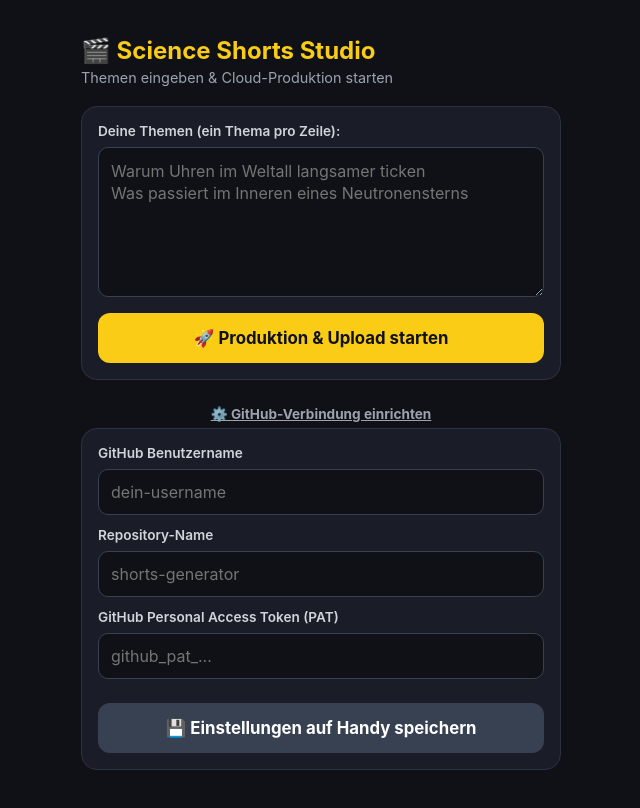
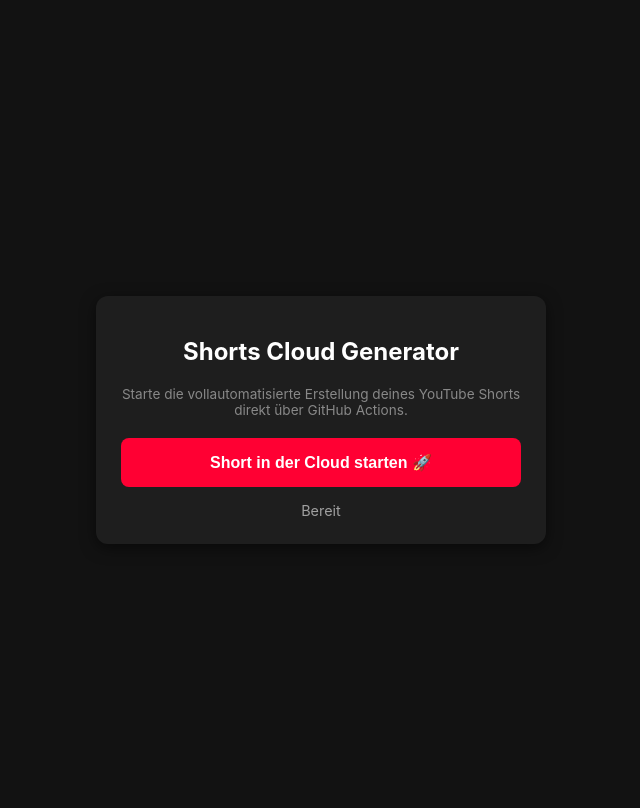
Before and after one commit to odessy104/Shortsgenerator, a plain HTML site: page index.html in a window 1280 px wide. Shown: the whole page, without its empty margins (319-959 px from the left). Drawn offline with Linux system fonts and the light colour scheme.

Commit message:
Update index.html

```diff
--- a/index.html
+++ b/index.html
@@ -2,146 +2,109 @@
 <html lang="de">
 <head>
     <meta charset="UTF-8">
-  <meta name="viewport" content="width=device-width, initial-scale=1.0, maximum-scale=1.0, user-scalable=no">
-  <meta name="apple-mobile-web-app-capable" content="yes">
-  <meta name="mobile-web-app-capable" content="yes">
-  <title>Shorts Studio</title>
+    <meta name="viewport" content="width=device-width, initial-scale=1.0">
+    <title>YouTube Shorts Generator</title>
     <style>
-    * { box-sizing: border-box; font-family: -apple-system, BlinkMacSystemFont, "Segoe UI", Roboto, sans-serif; }
-    body { background: #0f1117; color: #f3f4f6; margin: 0; padding: 20px; display: flex; justify-content: center; }
-    .app { width: 100%; max-width: 480px; }
-    h1 { font-size: 1.5rem; margin-bottom: 4px; color: #facc15; }
-    p.sub { color: #9ca3af; font-size: 0.9rem; margin-top: 0; margin-bottom: 20px; }
-    .card { background: #1a1d27; border: 1px solid #2d3243; border-radius: 16px; padding: 16px; margin-bottom: 16px; }
-    label { display: block; font-size: 0.85rem; font-weight: 600; color: #d1d5db; margin-bottom: 8px; }
-    textarea, input {
-      width: 100%; background: #0f1117; border: 1px solid #374151; color: #fff;
-      border-radius: 10px; padding: 12px; font-size: 1rem; outline: none;
+        body {
+            font-family: -apple-system, BlinkMacSystemFont, "Segoe UI", Roboto, Helvetica, Arial, sans-serif;
+            background-color: #121212;
+            color: #e0e0e0;
+            margin: 0;
+            padding: 20px;
+            display: flex;
+            flex-direction: column;
+            align-items: center;
+            justify-content: center;
+            height: 100vh;
         }
-    textarea:focus, input:focus { border-color: #facc15; }
-    textarea { min-height: 150px; resize: vertical; line-height: 1.4; }
+        .container {
+            background: #1e1e1e;
+            padding: 25px;
+            border-radius: 12px;
+            box-shadow: 0 4px 15px rgba(0,0,0,0.5);
+            width: 100%;
+            max-width: 400px;
+            text-align: center;
+        }
+        h1 {
+            font-size: 1.5rem;
+            margin-bottom: 20px;
+            color: #ffffff;
+        }
         button {
-      width: 100%; background: #facc15; color: #0f1117; font-weight: 700; font-size: 1.05rem;
-      border: none; border-radius: 12px; padding: 15px; cursor: pointer; margin-top: 12px;
-      transition: transform 0.1s, opacity 0.2s;
+            background-color: #ff0033;
+            color: white;
+            border: none;
+            padding: 15px 20px;
+            font-size: 1rem;
+            font-weight: bold;
+            border-radius: 8px;
+            cursor: pointer;
+            width: 100%;
+            transition: background 0.2s;
         }
-    button:active { transform: scale(0.98); }
-    button:disabled { opacity: 0.5; cursor: not-allowed; }
-    .settings-toggle { background: none; color: #9ca3af; font-size: 0.85rem; text-decoration: underline; padding: 6px; margin-top: 4px; }
-    .hidden { display: none; }
-    .status { margin-top: 14px; padding: 12px; border-radius: 10px; font-size: 0.9rem; display: none; }
-    .status.ok { display: block; background: rgba(34, 197, 94, 0.15); border: 1px solid #22c55e; color: #86efac; }
-    .status.err { display: block; background: rgba(239, 68, 68, 0.15); border: 1px solid #ef4444; color: #fca5a5; }
-    .field { margin-bottom: 12px; }
+        button:hover {
+            background-color: #cc0029;
+        }
+        #status {
+            margin-top: 15px;
+            font-size: 0.9rem;
+            color: #a0a0a0;
+        }
     </style>
 </head>
 <body>
-  <div class="app">
-    <h1>🎬 Science Shorts Studio</h1>
-    <p class="sub">Themen eingeben & Cloud-Produktion starten</p>
 
-    <div class="card">
-      <label for="topics">Deine Themen (ein Thema pro Zeile):</label>
-      <textarea id="topics" placeholder="Warum Uhren im Weltall langsamer ticken&#10;Was passiert im Inneren eines Neutronensterns"></textarea>
-      <button id="startBtn" onclick="triggerWorkflow()">🚀 Produktion & Upload starten</button>
-      <div id="statusBox" class="status"></div>
-    </div>
+    <div class="container">
+        <h1>Shorts Cloud Generator</h1>
+        <p style="font-size: 0.85rem; color: #888; margin-bottom: 20px;">
+            Starte die vollautomatisierte Erstellung deines YouTube Shorts direkt über GitHub Actions.
+        </p>
 
-    <button class="settings-toggle" onclick="toggleSettings()">⚙️ GitHub-Verbindung einrichten</button>
+        <!-- Der Button zum Starten -->
+        <button onclick="triggerGitHubWorkflow()">Short in der Cloud starten 🚀</button>
 
-    <div id="settingsCard" class="card hidden">
-      <div class="field">
-        <label>GitHub Benutzername</label>
-        <input type="text" id="ghUser" placeholder="dein-username">
-      </div>
-      <div class="field">
-        <label>Repository-Name</label>
-        <input type="text" id="ghRepo" placeholder="shorts-generator">
-      </div>
-      <div class="field">
-        <label>GitHub Personal Access Token (PAT)</label>
-        <input type="password" id="ghToken" placeholder="github_pat_...">
-      </div>
-      <button onclick="saveSettings()" style="background:#374151; color:#fff;">💾 Einstellungen auf Handy speichern</button>
-    </div>
+        <div id="status">Bereit</div>
     </div>
 
     <script>
-    window.onload = () => {
-      document.getElementById('ghUser').value = localStorage.getItem('ghUser') || '';
-      document.getElementById('ghRepo').value = localStorage.getItem('ghRepo') || '';
-      document.getElementById('ghToken').value = localStorage.getItem('ghToken') || '';
-      if (!localStorage.getItem('ghToken')) {
-        document.getElementById('settingsCard').classList.remove('hidden');
-      }
-    };
+        async function triggerGitHubWorkflow() {
+            // Trage hier deine GitHub-Daten ein:
+            const GITHUB_TOKEN = "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";
+            const OWNER = "odessy104";
+            const REPO = "Shortsgenerator";
 
-    function toggleSettings() {
-      document.getElementById('settingsCard').classList.toggle('hidden');
-    }
+            const statusDiv = document.getElementById("status");
+            statusDiv.innerText = "Sende Anfrage an GitHub...";
 
-    function saveSettings() {
-      localStorage.setItem('ghUser', document.getElementById('ghUser').value.trim());
-      localStorage.setItem('ghRepo', document.getElementById('ghRepo').value.trim());
-      localStorage.setItem('ghToken', document.getElementById('ghToken').value.trim());
-      showStatus('✅ Einstellungen lokal gespeichert!', true);
-      document.getElementById('settingsCard').classList.add('hidden');
-    }
-
-    function showStatus(msg, isOk) {
-      const box = document.getElementById('statusBox');
-      box.textContent = msg;
-      box.className = 'status ' + (isOk ? 'ok' : 'err');
-    }
-
-    async function triggerWorkflow() {
-      const user = localStorage.getItem('ghUser');
-      const repo = localStorage.getItem('ghRepo');
-      const token = localStorage.getItem('ghToken');
-      const topics = document.getElementById('topics').value.trim();
-
-      if (!user || !repo || !token) {
-        showStatus('⚠️ Bitte zuerst unten die GitHub-Verbindung eintragen!', false);
-        document.getElementById('settingsCard').classList.remove('hidden');
-        return;
-      }
-      if (!topics) {
-        showStatus('⚠️ Bitte gib mindestens ein Thema ein.', false);
-        return;
-      }
-
-      const btn = document.getElementById('startBtn');
-      btn.disabled = true;
-      btn.textContent = '⏳ Sende an GitHub...';
+            const url = `https://api.github.com/repos/${OWNER}/${REPO}/actions/workflows/run_pipeline.yml/dispatches`;
 
             try {
-        const res = await fetch(`https://api.github.com/repos/${user}/${repo}/actions/workflows/run_pipeline.yml/dispatches`, {
+                const response = await fetch(url, {
                     method: 'POST',
                     headers: {
-            'Authorization': `Bearer ${token}`,
-            'Accept': 'application/vnd.github+json',
-            'Content-Type': 'application/json'
+                        'Authorization': `token ${GITHUB_TOKEN}`,
+                        'Accept': 'application/vnd.github.v3+json',
+                        'Content-Type': 'application/json',
                     },
                     body: JSON.stringify({
-            ref: 'main',
-            inputs: { topics: topics }
+                        ref: 'main' // Dein Haupt-Branch (z.B. main oder master)
                     })
                 });
 
-        if (res.status === 204) {
-          showStatus('🎉 Gestartet! GitHub rendert jetzt deine Videos und lädt sie in ca. 2–3 Min. hoch.', true);
-          document.getElementById('topics').value = '';
+                if (response.ok) {
+                    statusDiv.innerText = "Erfolgreich gestartet! 🚀 Schau in GitHub Actions.";
+                    alert("Shorts-Generierung in der Cloud gestartet! 🚀");
                 } else {
-          const errData = await res.json().catch(() => ({}));
-          showStatus(`❌ Fehler (${res.status}): ${errData.message || 'Prüfe Token, Repo-Name oder Branch (main/master).'}`, false);
+                    statusDiv.innerText = "Fehler beim Starten.";
+                    alert("Fehler beim Starten des Workflows. Überprüfe den Token und die Konsole.");
                 }
-      } catch (e) {
-        showStatus('❌ Netzwerkfehler: ' + e.message, false);
-      } finally {
-        btn.disabled = false;
-        btn.textContent = '🚀 Produktion & Upload starten';
+            } catch (error) {
+                console.error("Netzwerkfehler:", error);
+                statusDiv.innerText = "Netzwerkfehler aufgetreten.";
             }
         }
     </script>
+
 </body>
 </html>
```
Lines whose indentation alone changed are shown as unchanged.
